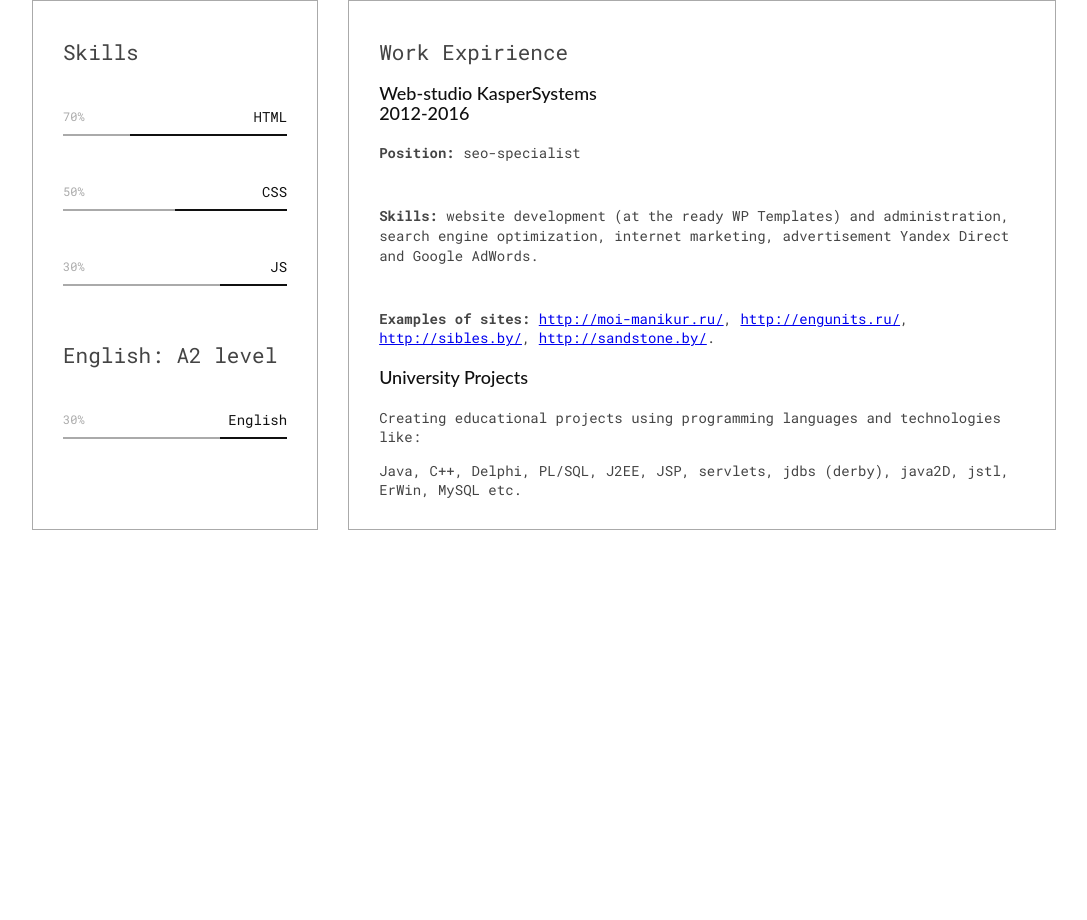
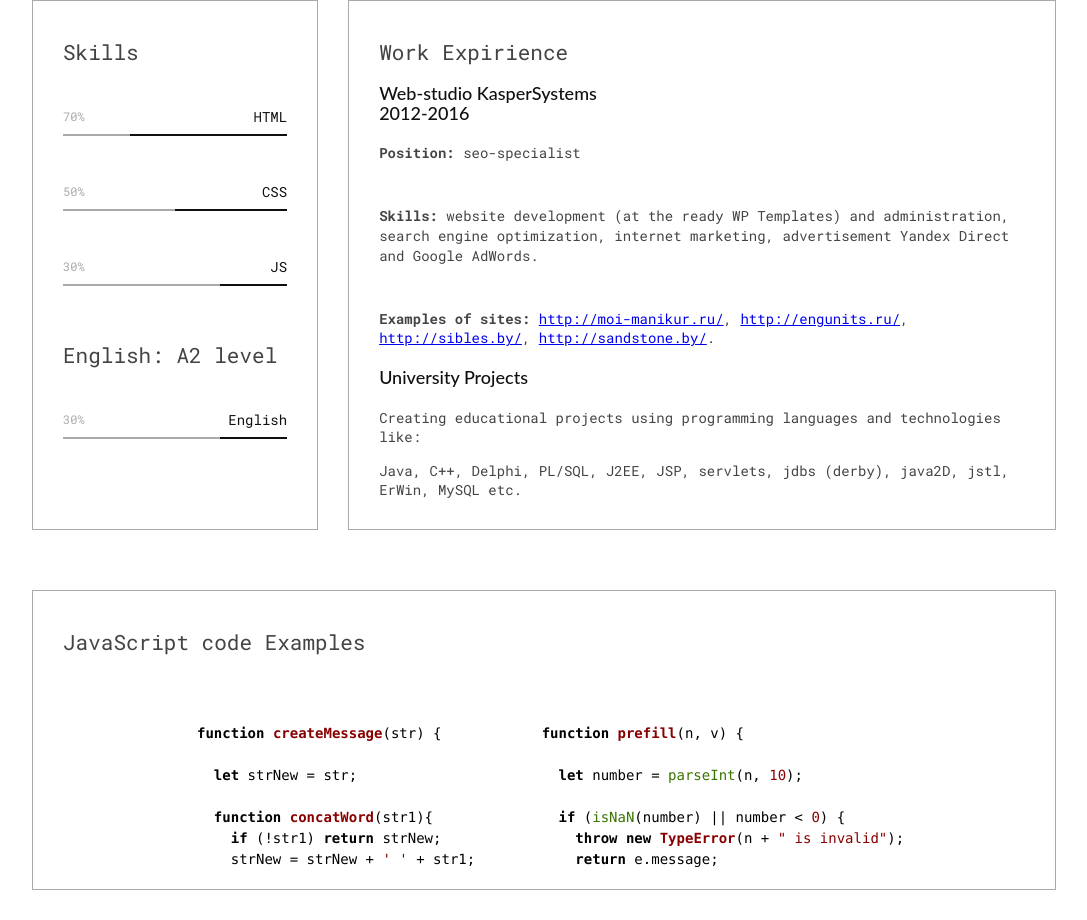
Before and after one commit to TanyaSamal/rsschool-codejam1-cv, a plain HTML site: page index.html in a window 1280 px wide. Shown: the part 1499-2419 px from the top of the page, without its empty margins (96-1183 px from the left). Before the commit the page ends 2059 px from the top, so only its background shows below. Drawn offline with nearby package versions, Linux system fonts and the light colour scheme.

Commit message:
implement block with code examples

```diff
--- a/css/style.css
+++ b/css/style.css
@@ -98,7 +98,7 @@ nav ul li a{
     justify-content: center;
 }
 
-.work-block, .skills{
+.work-block, .skills, .portfolio{
     border: 1px solid #aaa;
     margin: 30px 0;
     padding: 20px 30px 15px;
@@ -171,3 +171,14 @@ nav ul li a{
 .english-skills{
     padding-top: 15px;
 }
+
+.examples{
+    display: flex;
+    justify-content: center;
+}
+
+.example{
+    height: 200px;
+    overflow-y: scroll;
+    margin-left: 30px;
+}
--- a/index.html
+++ b/index.html
@@ -5,9 +5,14 @@
   <meta name="viewport" content="width=device-width, initial-scale=1.0">
   <meta http-equiv="X-UA-Compatible" content="ie=edge">
   <title>Code Jam 1: Tanya Samal CV</title>
-  <link href="css/reset.css" rel='stylesheet' type='text/css'>
-  <link rel="stylesheet" href="css/style.css">
+  <link rel='stylesheet' href="css/reset.css" type='text/css'>
+  <link rel="stylesheet" href="css/style.css" type='text/css'>
+  <link rel="stylesheet" href="css/prism.css" type='text/css'>
   <link href="https://fonts.googleapis.com/css?family=Roboto+Mono:400,700" rel="stylesheet">
+  <link rel="stylesheet" href="http://cdnjs.cloudflare.com/ajax/libs/highlight.js/8.1/styles/default.min.css">
+  <script src="http://cdnjs.cloudflare.com/ajax/libs/highlight.js/8.1/highlight.min.js"></script>
+  <script>hljs.initHighlightingOnLoad();</script>
+  <script src="js/prism.js"></script>
 </head>
 <body>
   <header class="heading">
@@ -119,8 +124,47 @@
   </section>
 
   <section class="portfolio">
+    <h2>JavaScript code Examples</h2>
     <div class="examples">
+      <div class="example ex1">
+        <pre><code class="JS">
+function createMessage(str) {
 
+  let strNew = str;
+
+  function concatWord(str1){
+    if (!str1) return strNew;
+    strNew = strNew + ' ' + str1;
+    return concatWord;
+  }
+
+  concatWord.valueOf = function(){
+    return strNew;
+  }
+
+  return concatWord;
+}</code></pre>
+      </div>
+      <div class="example ex2">
+        <pre><code class="JS">
+function prefill(n, v) {
+
+  let number = parseInt(n, 10);
+
+  if (isNaN(number) || number &lt; 0) {
+    throw new TypeError(n + " is invalid");
+    return e.message;
+  } else {
+    if ((n % 1) != 0 ){
+      throw new TypeError(n + " is invalid");
+      return e.message;
+    }
+
+    return Array(number).fill(v);
+  }
+}
+        </code></pre>
+      </div>
     </div>
   </section>
 
```
